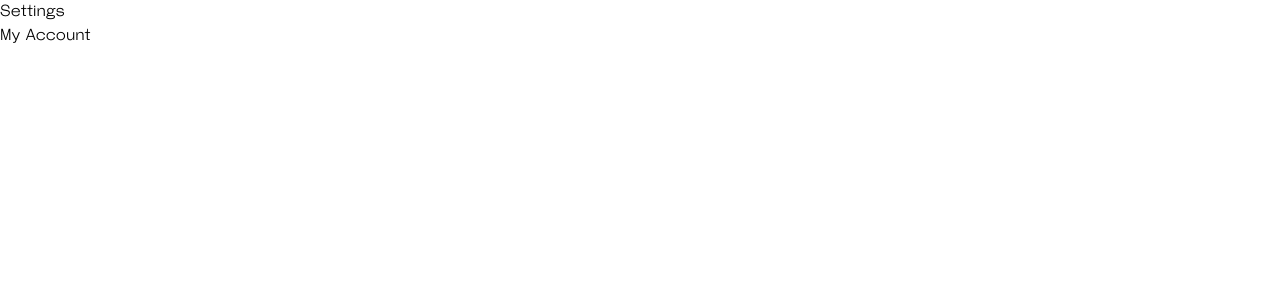
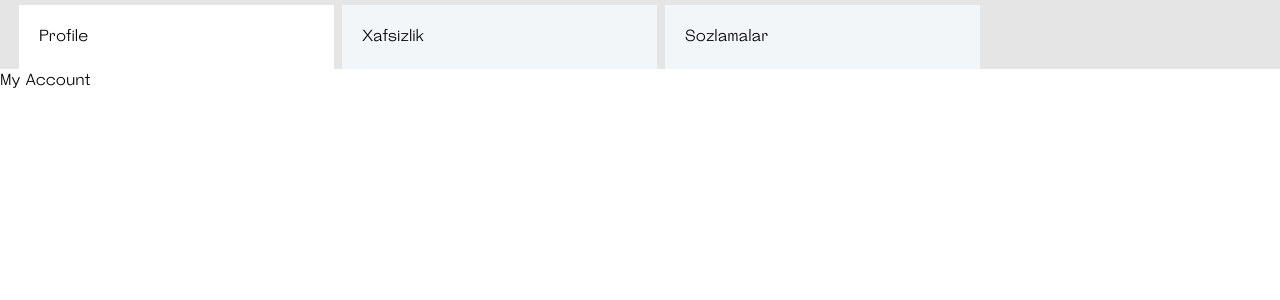
Before and after one commit to dsabirbaev/E-Book, a React (Vite) app: page /settings/my-account in a window 1280 px wide. Shown: the top 300 px of the page. Built offline with nearby package versions, Linux system fonts and the light colour scheme.

Commit message:
added settings pages

```diff
--- a/src/pages/Setting/index.jsx
+++ b/src/pages/Setting/index.jsx
@@ -1,7 +1,7 @@
 
 import { useEffect } from "react";
-import {useNavigate} from "react-router-dom";
-import { Outlet } from "react-router-dom";
+import { Outlet, useNavigate, NavLink } from "react-router-dom";
+import "./style.scss";
 
 const index = () => {
     const navigate = useNavigate();
@@ -10,7 +10,23 @@ const index = () => {
     }, [])
     return (
         <div>
-            <h1>Settings</h1>
+            <header className="bg-[#E5E5E5]">
+                <div className="container">
+
+                        <ul className="flex">
+                            <li className="w-1/4 mx-1">
+                                <NavLink to="/settings/my-account" className="p-5 block mx-[5px] mt-[5px] w-full bg-[#F3F6F9]">Profile</NavLink>
+                            </li>
+                            <li className="w-1/4 mx-1">
+                                <NavLink to="/settings/security" className="p-5 block mx-[5px] mt-[5px] w-full bg-[#F3F6F9]">Xafsizlik</NavLink>
+                            </li>
+                            <li className="w-1/4 mx-1">
+                                <NavLink to="/settings/setting" className="p-5 block mx-[5px] mt-[5px] w-full bg-[#F3F6F9]">Sozlamalar</NavLink>
+                            </li>
+                        </ul>
+
+                </div>
+            </header>
             <Outlet />
         </div>
     );
--- /dev/null
+++ b/src/pages/Setting/style.scss
@@ -0,0 +1,5 @@
+
+
+.active {
+    background-color: white !important;
+}
```
